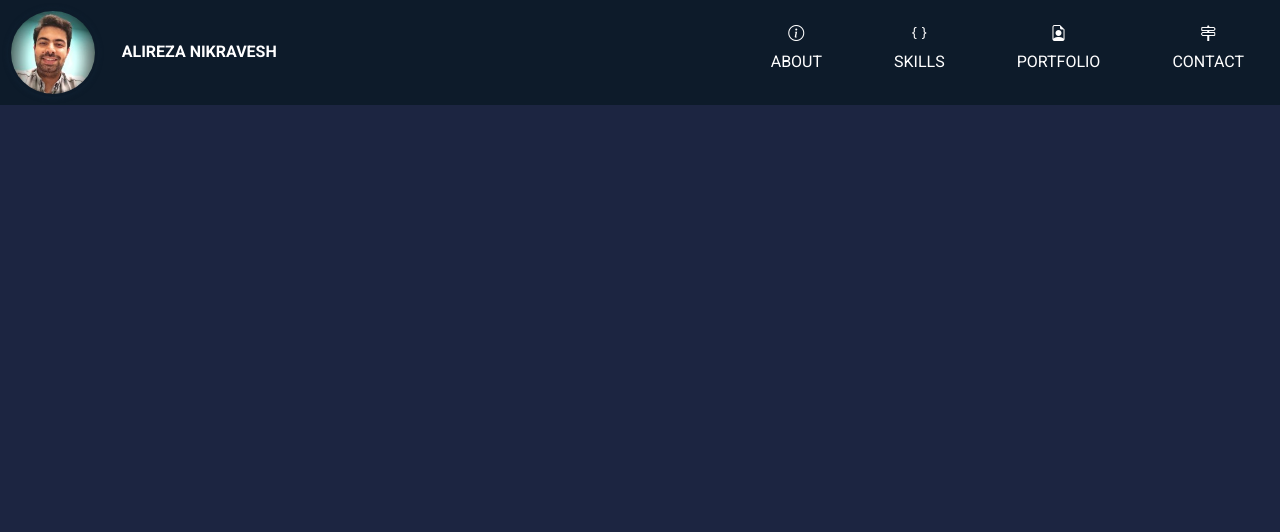
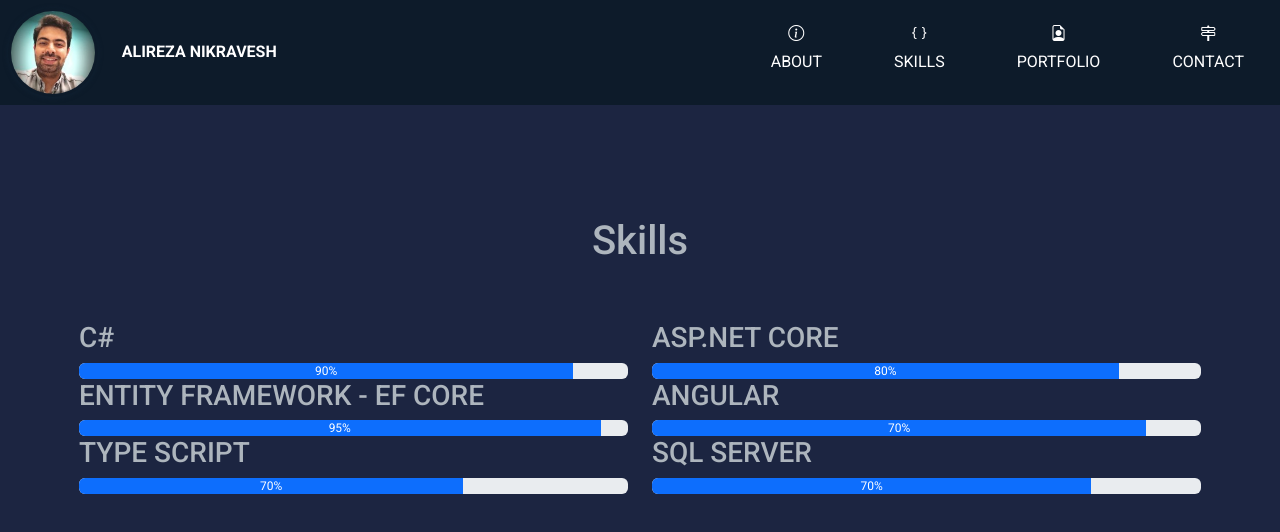
Before and after one commit to nikravesh/Portfolio, an Angular app in the folder portfolio-app/: page /skills in a window 1280 px wide. Before the commit this address led to /. Shown: the top 532 px of the page. Built offline with nearby package versions, Linux system fonts and the light colour scheme.

Commit message:
added skills component

```diff
--- a/portfolio-app/src/app/app.routes.ts
+++ b/portfolio-app/src/app/app.routes.ts
@@ -1,8 +1,10 @@
 import { Routes } from '@angular/router';
 import { AboutComponent } from './about/about.component';
 import { BannerComponent } from './banner/banner.component';
+import { SkillsComponent } from './skills/skills.component';
 
 export const routes: Routes = [
   { path: '', component: BannerComponent },
   { path: 'about', component: AboutComponent },
+  { path: 'skills', component: SkillsComponent },
 ];
--- a/portfolio-app/src/app/nav-bar/nav-bar.component.html
+++ b/portfolio-app/src/app/nav-bar/nav-bar.component.html
@@ -1,5 +1,4 @@
 <nav class="navbar navbar-expand-lg">
-  <!-- <div class="container-fluid"> -->
   <div class="logo">
     <a routerLink="/">
       <img
@@ -32,7 +31,7 @@
         >
       </li>
       <li class="nav-item item">
-        <a class="nav-link underline-hover" href="#"
+        <a class="nav-link underline-hover" href="/skills"
           ><div class="inner-item">
             <i class="bi bi-braces"></i>
             <span>Skills</span>
@@ -57,5 +56,4 @@
       </li>
     </ul>
   </div>
-  <!-- </div> -->
 </nav>
--- /dev/null
+++ b/portfolio-app/src/app/skills/skills.component.html
@@ -0,0 +1,113 @@
+<section class="ftco-section" id="skills-section">
+  <div class="container">
+    <div class="row justify-content-center pb-5">
+      <div class="col-md-12 heading-section text-center ftco-animate">
+        <h1 class="big big-2">Skills</h1>
+      </div>
+    </div>
+    <div class="row">
+      <div class="col-md-6 animate-box">
+        <div class="progress-wrap ftco-animate">
+          <h3>C#</h3>
+          <div class="progress">
+            <div
+              class="progress-bar color-1"
+              role="progressbar"
+              aria-valuenow="90"
+              aria-valuemin="0"
+              aria-valuemax="100"
+              style="width: 90%"
+            >
+              <span>90%</span>
+            </div>
+          </div>
+        </div>
+      </div>
+      <div class="col-md-6 animate-box">
+        <div class="progress-wrap ftco-animate">
+          <h3>ASP.NET CORE</h3>
+          <div class="progress">
+            <div
+              class="progress-bar color-2"
+              role="progressbar"
+              aria-valuenow="85"
+              aria-valuemin="0"
+              aria-valuemax="100"
+              style="width: 85%"
+            >
+              <span>80%</span>
+            </div>
+          </div>
+        </div>
+      </div>
+      <div class="col-md-6 animate-box">
+        <div class="progress-wrap ftco-animate">
+          <h3>ENTITY FRAMEWORK - EF CORE</h3>
+          <div class="progress">
+            <div
+              class="progress-bar color-3"
+              role="progressbar"
+              aria-valuenow="95"
+              aria-valuemin="0"
+              aria-valuemax="100"
+              style="width: 95%"
+            >
+              <span>95%</span>
+            </div>
+          </div>
+        </div>
+      </div>
+      <div class="col-md-6 animate-box">
+        <div class="progress-wrap ftco-animate">
+          <h3>ANGULAR</h3>
+          <div class="progress">
+            <div
+              class="progress-bar color-4"
+              role="progressbar"
+              aria-valuenow="90"
+              aria-valuemin="0"
+              aria-valuemax="100"
+              style="width: 90%"
+            >
+              <span>70%</span>
+            </div>
+          </div>
+        </div>
+      </div>
+      <div class="col-md-6 animate-box">
+        <div class="progress-wrap ftco-animate">
+          <h3>TYPE SCRIPT</h3>
+          <div class="progress">
+            <div
+              class="progress-bar color-5"
+              role="progressbar"
+              aria-valuenow="70"
+              aria-valuemin="0"
+              aria-valuemax="100"
+              style="width: 70%"
+            >
+              <span>70%</span>
+            </div>
+          </div>
+        </div>
+      </div>
+      <div class="col-md-6 animate-box">
+        <div class="progress-wrap ftco-animate">
+          <h3>SQL SERVER</h3>
+          <div class="progress">
+            <div
+              class="progress-bar color-6"
+              role="progressbar"
+              aria-valuenow="80"
+              aria-valuemin="0"
+              aria-valuemax="100"
+              style="width: 80%"
+            >
+              <span>70%</span>
+            </div>
+          </div>
+        </div>
+      </div>
+    </div>
+  </div>
+</section>
--- /dev/null
+++ b/portfolio-app/src/app/skills/skills.component.scss
@@ -0,0 +1,19 @@
+.ftco-section {
+  padding: 7em 0;
+  position: relative;
+}
+@media (max-width: 767.98px) {
+  .ftco-section {
+    padding: 6em 0;
+  }
+}
+
+.row {
+  display: -webkit-box;
+  display: -ms-flexbox;
+  display: flex;
+  -ms-flex-wrap: wrap;
+  flex-wrap: wrap;
+  margin-right: -15px;
+  margin-left: -15px;
+}
```
Also changed, not shown: portfolio-app/src/app/skills/skills.component.ts (added, +11 -0 lines).
